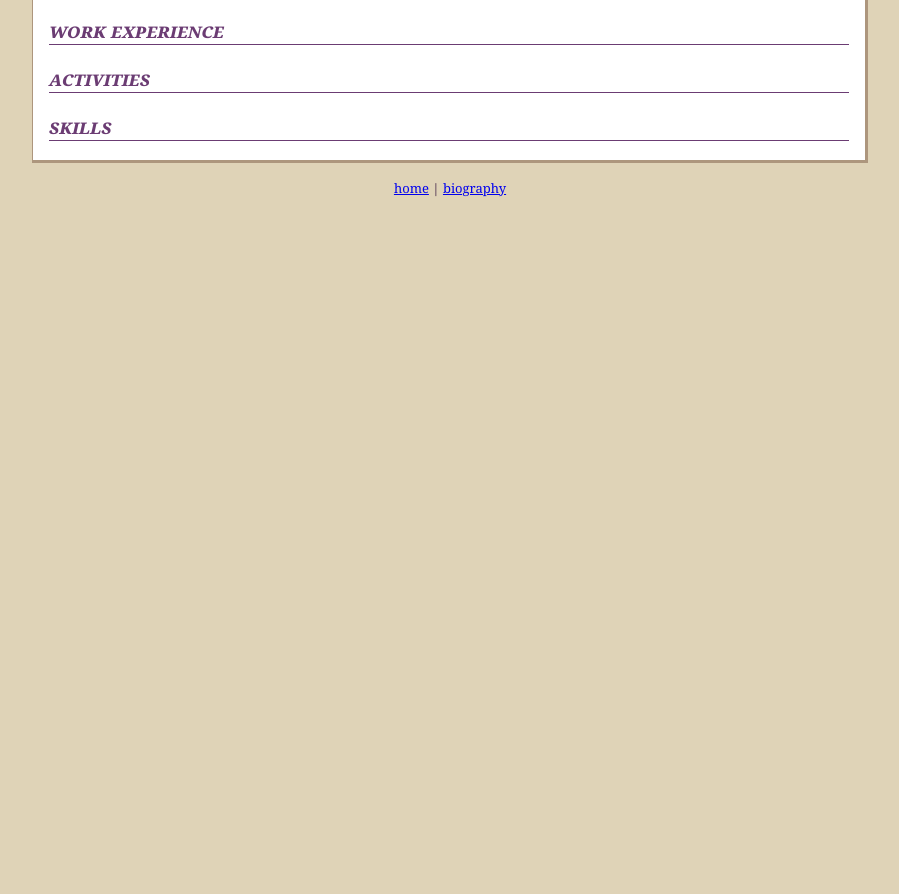
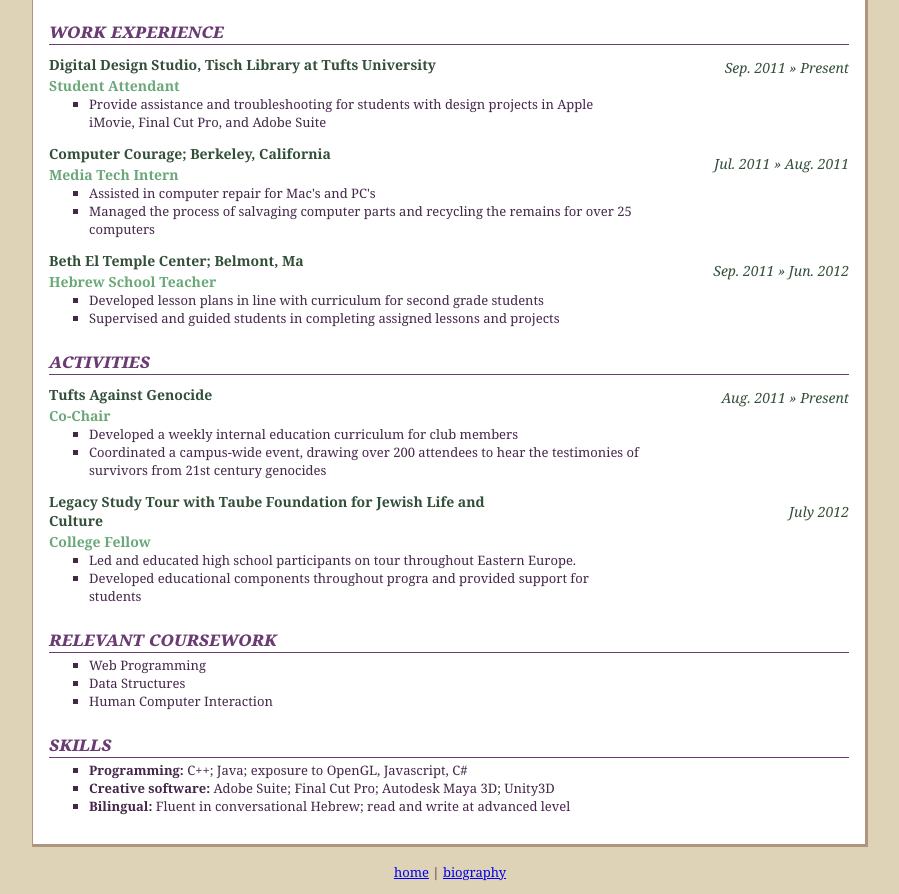
Before and after one commit to liatlitwin/liatlitwin.github.io, a plain HTML site: page resume.html in a window 1280 px wide. Shown: the part 478-1372 px from the top of the page, without its empty margins (190-1089 px from the left). Before the commit the page ends 800 px from the top, so only its background shows below. Drawn offline with Linux system fonts and the light colour scheme.

Commit message:
Added work experience, activities, skills, and coursework

```diff
--- a/resume.html
+++ b/resume.html
@@ -37,9 +37,61 @@
 
 		<h3> work experience </h3>
 
+		<span class="date"> Sep. 2011 &raquo; Present </span>
+		<h4> Digital Design Studio, Tisch Library at Tufts University  </h4>
+		<span class = "position"> Student Attendant</span>
+		<ul>
+			<li>Provide assistance and troubleshooting for students with design projects in Apple iMovie, Final Cut Pro, and Adobe Suite </li>
+		</ul>
+
+		<span class="date"> Jul. 2011 &raquo; Aug. 2011 </span>
+		<h4> Computer Courage; Berkeley, California </h4>
+		<span class="position"> Media Tech Intern </span>
+		<ul>
+			<li>Assisted in computer repair for Mac's and PC's </li>
+			<li>Managed the process of salvaging computer parts and recycling the remains for over 25 computers </li>
+		</ul>
+
+		<span class="date">Sep. 2011 &raquo; Jun. 2012 </span>
+		<h4> Beth El Temple Center; Belmont, Ma</h4>
+		<span class = "position">Hebrew School Teacher</span>
+		<ul>
+			<li>Developed lesson plans in line with curriculum for second grade students </li>
+			<li>Supervised and guided students in completing assigned lessons and projects</li>
+		</ul>
+
 		<h3> activities </h3>
 
+		<span class="date"> Aug. 2011 &raquo; Present </span>
+		<h4>Tufts Against Genocide</h4>
+		<span class="position">Co-Chair</span>
+		<ul>
+			<li>Developed a weekly internal education curriculum for club members </li>
+			<li>Coordinated a campus-wide event, drawing over 200 attendees to hear the testimonies of survivors from 21st century genocides </li>
+		</ul>
+
+		<span class="date"> July 2012 </span>
+		<h4>Legacy Study Tour with Taube Foundation for Jewish Life and Culture </h4>
+		<span class="position">College Fellow</span>
+		<ul>
+			<li>Led and educated high school participants on tour throughout Eastern Europe. </li>
+			<li>Developed educational components throughout progra and provided support for students </li>
+		</ul>
+
+		<h3> relevant coursework </h3>
+		<ul><li>Web Programming </li>
+			<li>Data Structures </li>
+			<li>Human Computer Interaction </li>
+		</ul>
+
 		<h3> skills </h3>
+
+		<ul>
+				<li><div id="bold">Programming: </div> C++; Java; exposure to OpenGL, Javascript, C# </li>
+				<li><div id="bold">Creative software: </div> Adobe Suite; Final Cut Pro; Autodesk Maya 3D; Unity3D </li>
+				<li><div id="bold">Bilingual: </div> Fluent in conversational Hebrew; read and write at advanced level </li>
+		</ul>
+
 
 
 	</div>
--- a/style1.css
+++ b/style1.css
@@ -57,6 +57,17 @@ h4{
 	color:324F39;
 	margin-top:10px;
 }
+.position{
+	font-weight: bold;
+	font-size: 14px;
+	color:6AA879;
+	margin-top: 0px;
+	margin-bottom: 3px;
+}
+#bold{
+	font-weight: bold;
+	display: inline-block;
+}
 
 p{
 	text-align: center;
```
